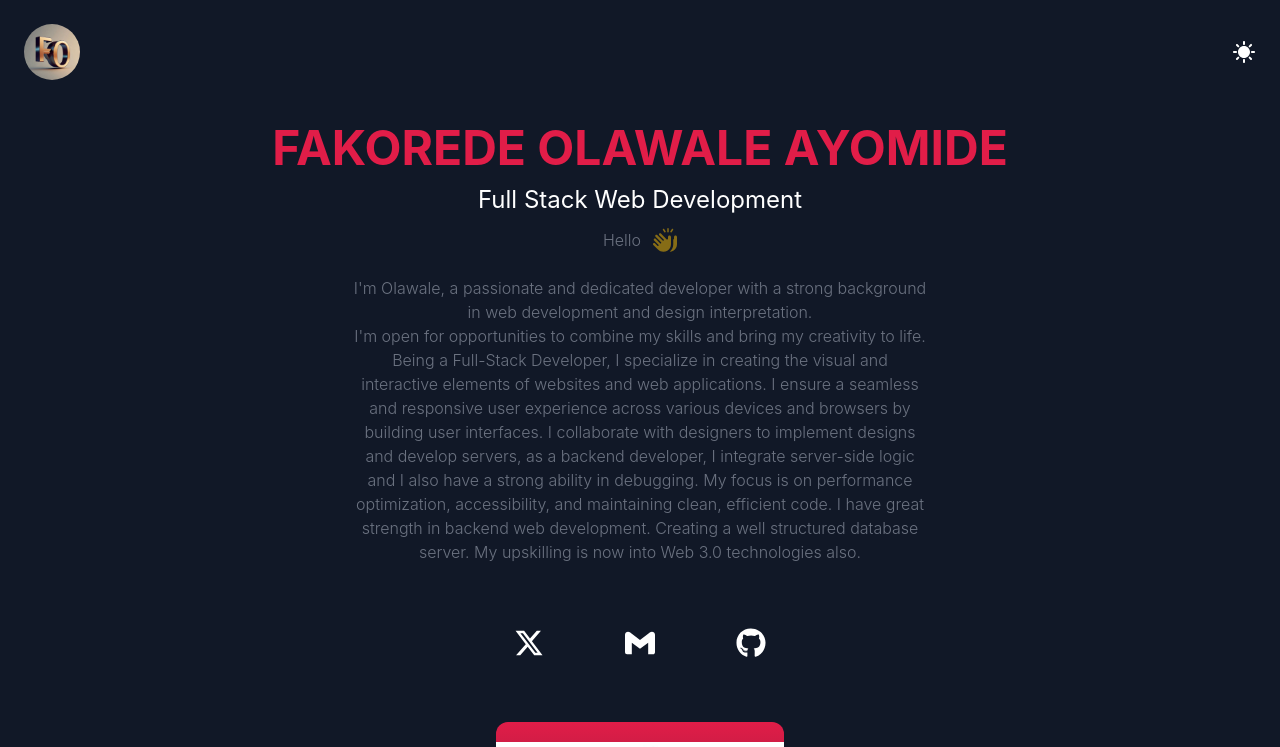
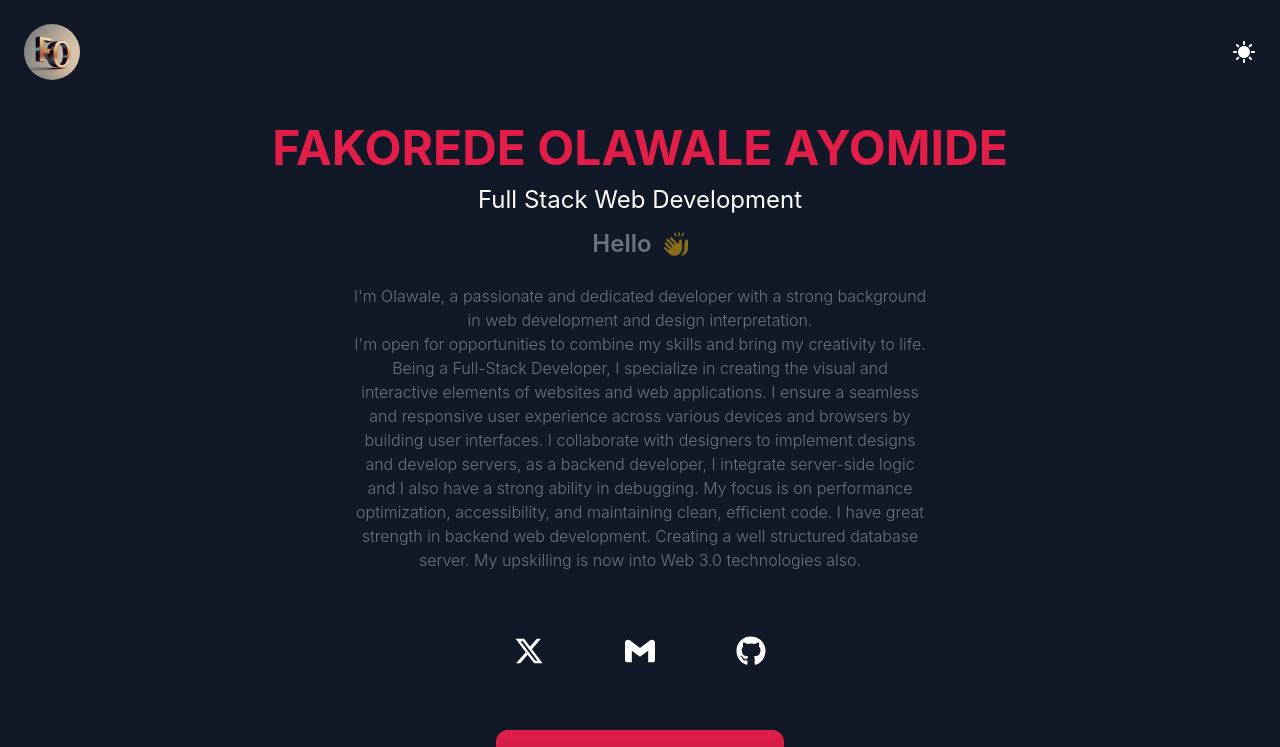
Before and after one commit to Olawale-Fakorede/olawaleFakorede, a React (Create React App) app: page / in a window 1280 px wide. Shown: the top 747 px of the page. Built offline with nearby package versions, Linux system fonts and the light colour scheme.

Commit message:
Hero text modified

```diff
--- a/src/components/Hero.js
+++ b/src/components/Hero.js
@@ -53,7 +53,7 @@ const Hero = () => {
         <h3 className='py-3 text-2xl'>Full Stack Web Development</h3>
         <p className='max-w-xl font-light text-gray-500'>
             <span className='flex items-center justify-center'>
-                <p className=' mr-3'>Hello </p>
+                <p className=' mr-3 text-2xl font-semibold'>Hello </p>
                 <FaHandsClapping className='animate-pulse text-2xl text-yellow-500' />
             </span>
             <br />
```
